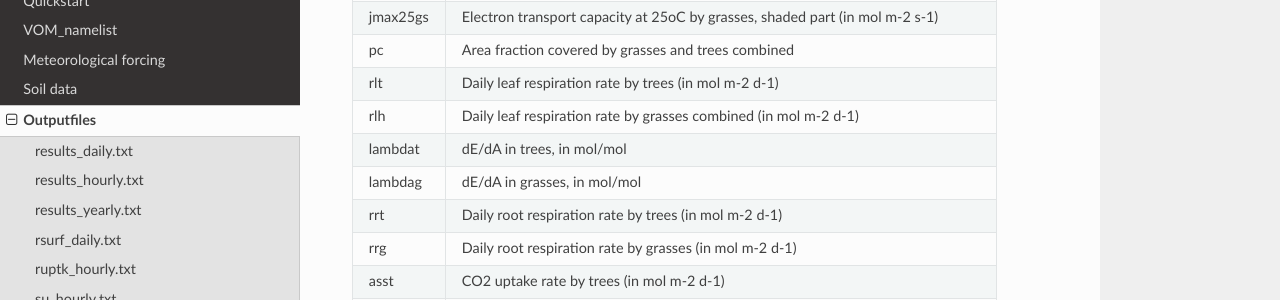
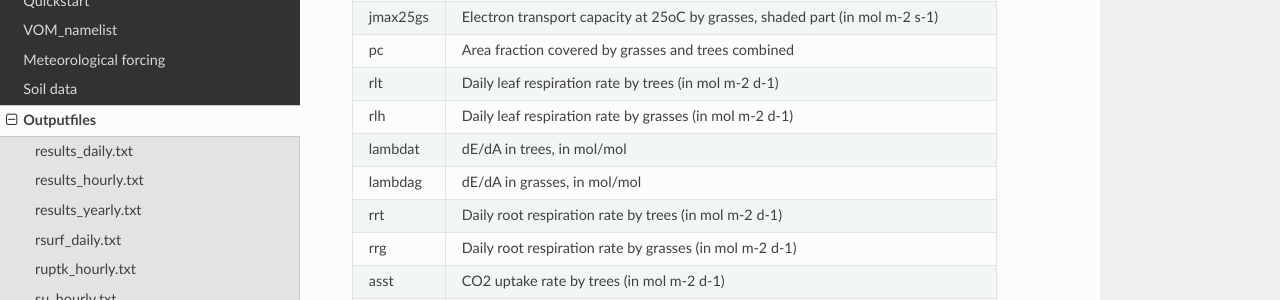
Before and after one commit to schymans/VOM, a Sphinx documentation site: the page built from VOM_Fortran/VOM-docu/source/outputfiles.rst, in a window 1280 px wide and 900 px high, scrolled down 670 px. Shown: the part 151-451 px from the top of the window. Built offline with Sphinx 7.4.7 and the Read the Docs theme 2.0.0, drawn with Linux system fonts in a browser that asks for light colours.

Commit message:
small changes due to PR; corrected g to kg, variable definitions

```diff
--- a/VOM_Fortran/VOM-docu/source/outputfiles.rst
+++ b/VOM_Fortran/VOM-docu/source/outputfiles.rst
@@ -43,7 +43,7 @@
 +-----------------+-------------------------------------------------------------------------------------------------------------+
 |rlt              | Daily leaf respiration rate by trees (in mol m-2 d-1)                                                       |
 +-----------------+-------------------------------------------------------------------------------------------------------------+
-|rlh              | Daily leaf respiration rate by grasses combined (in mol m-2 d-1)                                            |
+|rlh              | Daily leaf respiration rate by grasses (in mol m-2 d-1)                                                     |
 +-----------------+-------------------------------------------------------------------------------------------------------------+
 |lambdat          | dE/dA in trees, in mol/mol                                                                                  |
 +-----------------+-------------------------------------------------------------------------------------------------------------+
```
Also changed, not shown: 3 other files.
